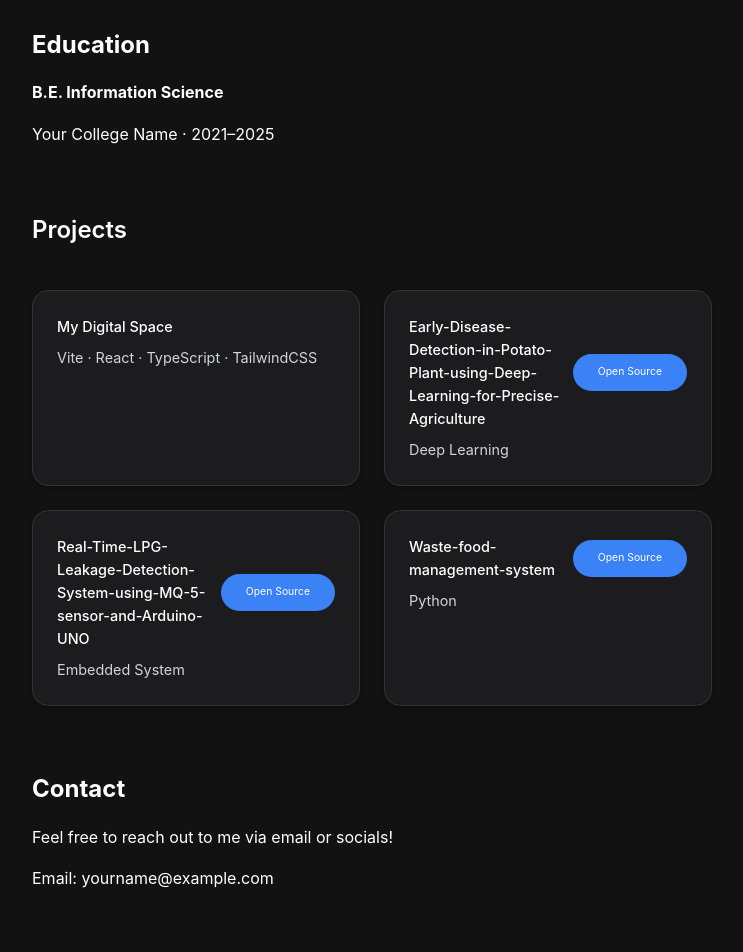
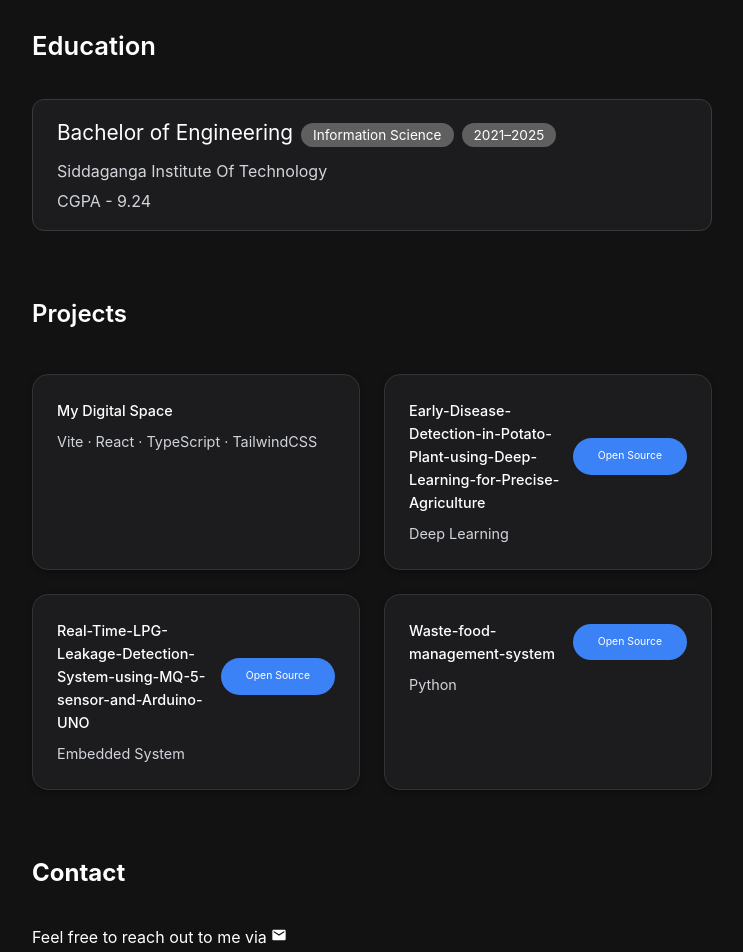
Before and after one commit to Charanya-A/Portfolio, a React (Vite) app: page / in a window 1280 px wide. Shown: the part 700-1652 px from the top of the page, without its empty margins (268-1011 px from the left). Built offline with nearby package versions, Linux system fonts and the light colour scheme.

Commit message:
feat: update section styles and enhance About, Contact, and Education components

```diff
--- a/src/App.css
+++ b/src/App.css
@@ -31,15 +31,3 @@ a {
   gap: 4rem;
   padding-bottom: 5rem;
 }
-
-section {
-  display: flex;
-  flex-direction: column;
-  gap: 1rem;
-}
-
-.section {
-  display: flex;
-  gap: 2rem;
-  align-items: flex-start;
-}
--- a/src/components/About.tsx
+++ b/src/components/About.tsx
@@ -1,4 +1,5 @@
 import React from 'react';
+import '../styles/About.css';
 
 const About: React.FC = () => {
   return (
--- a/src/components/Contact.tsx
+++ b/src/components/Contact.tsx
@@ -1,11 +1,22 @@
 import React from 'react';
+import { MdEmail } from 'react-icons/md';
 
 const Contact: React.FC = () => {
   return (
-    <section>
-      <h2>Contact</h2>
-      <p>Feel free to reach out to me via email or socials!</p>
-      <p>Email: yourname@example.com</p>
+    <section className="section">
+      <h1 className="section-title">Contact</h1>
+      <div className="section-content contact-text">
+        <p>
+          Feel free to reach out to me via&nbsp;
+          <a
+            href="mailto:charanya.1si21is015@gmail.com"
+            className="email-inline-icon"
+            aria-label="Email Charanya"
+          >
+            <MdEmail />
+          </a>
+        </p>
+      </div>
     </section>
   );
 };
--- a/src/components/Education.tsx
+++ b/src/components/Education.tsx
@@ -1,11 +1,19 @@
 import React from 'react';
+import "../styles/Education.css"; // Adjust the path if needed
 
 const Education: React.FC = () => {
   return (
-    <section>
-      <h2>Education</h2>
-      <p><strong>B.E. Information Science</strong></p>
-      <p>Your College Name · 2021–2025</p>
+    <section className="education-section">
+      <h1 className="education-title">Education</h1>
+      <div className="education-card">
+        <p className="education-degree">
+          Bachelor of Engineering
+          <span className="education-badge">Information Science</span>
+          <span className="education-badge">2021–2025</span>
+        </p>
+        <p className="education-college">Siddaganga Institute Of Technology</p>
+        <p className="education-cgpa">CGPA - 9.24</p>
+      </div>
     </section>
   );
 };
--- a/src/components/Hero.tsx
+++ b/src/components/Hero.tsx
@@ -16,7 +16,7 @@ const Hero: React.FC = () => {
         }}
       />
       <h1 style={{ fontSize: '2rem', fontWeight: 'bold' }}>Charanya A</h1>
-      <p style={{ color: '#666' }}>Full Stack Developer</p>
+      <p style={{ color: '#d1d5db' }}>Full Stack Developer</p>
       <div style={{ display: 'flex', justifyContent: 'center', gap: '1rem', fontSize: '1.5rem', marginTop: '1rem' }}>
         <a href="https://github.com/Charanya-A" target="_blank"><FaGithub /></a>
         <a href="https://www.linkedin.com/in/charanya-amarnath-26169a246" target="_blank"><FaLinkedin /></a>
```
